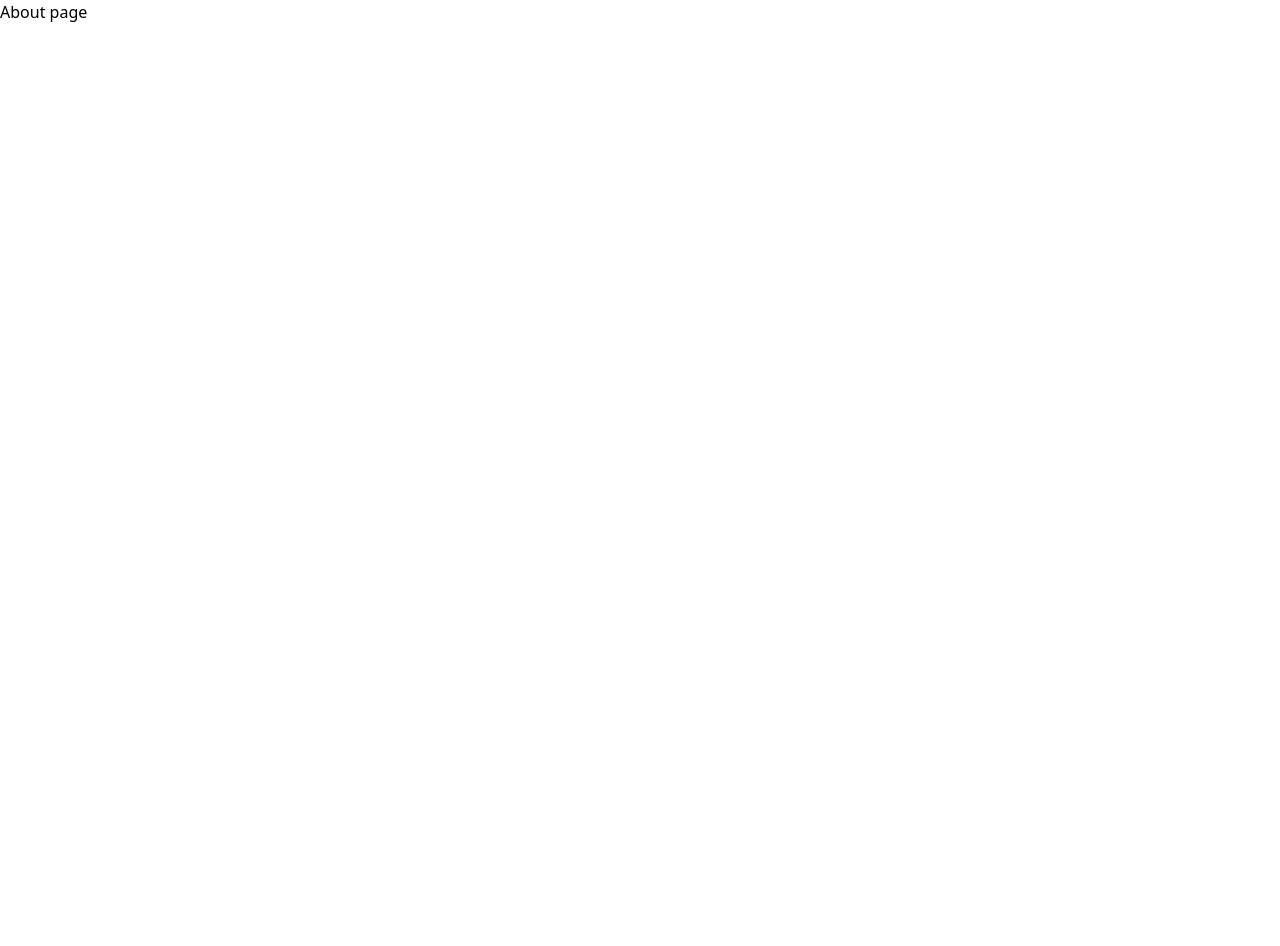
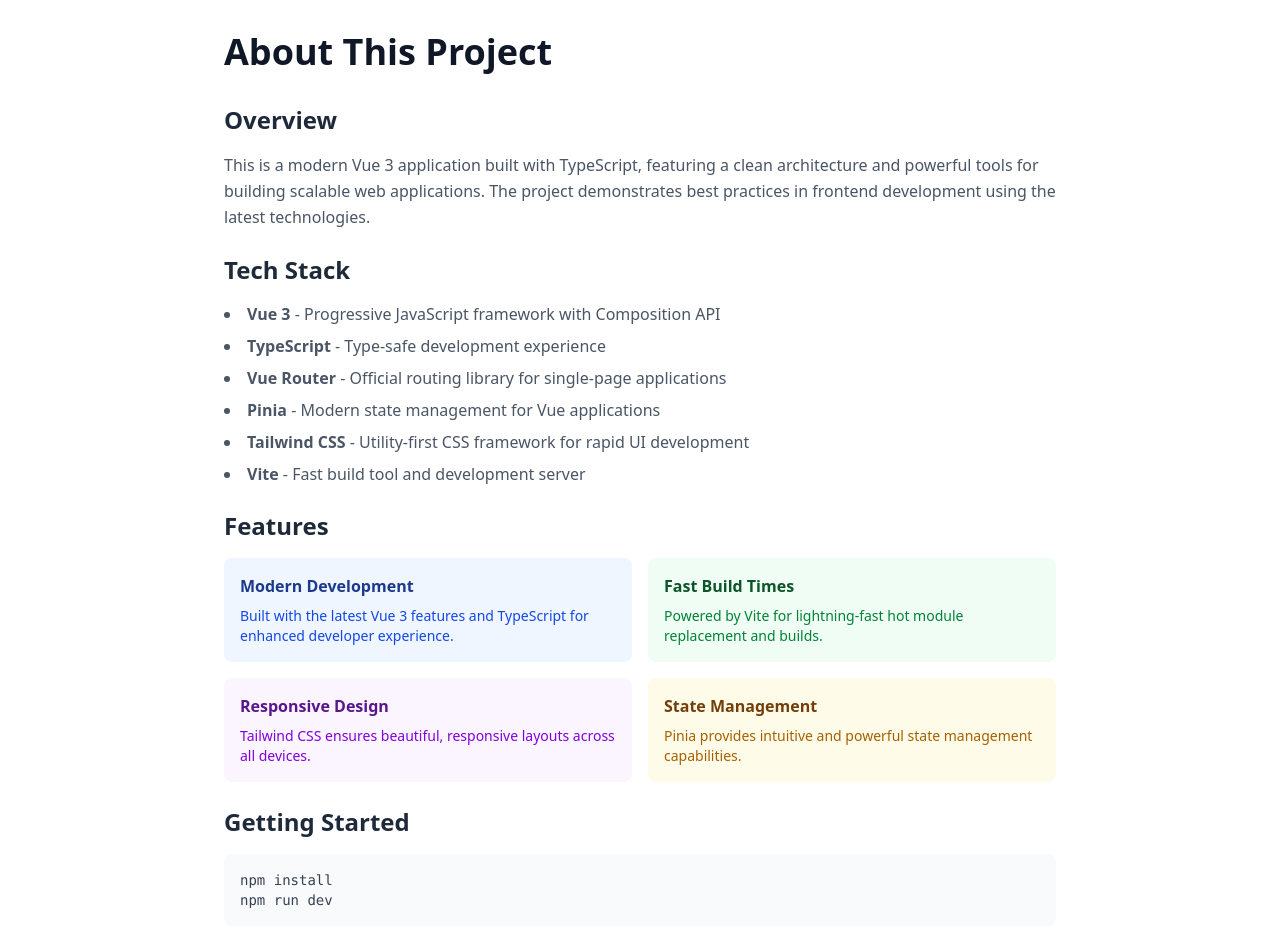
Before and after one commit to ilearnjs/vue-playwright, a Vue app in the folder fe/: page /about in a window 1280 px wide. Shown: the top 946 px of the page. Before the commit the page ends 800 px from the top, so only its background shows below. Built offline with nearby package versions, Linux system fonts and the light colour scheme; the HTML template or start-up script is replaced by a standard one.

Commit message:
add about page

```diff
--- a/fe/src/views/AboutView.vue
+++ b/fe/src/views/AboutView.vue
@@ -1,5 +1,59 @@
 <template>
-  <main>
-    <h1>About page</h1>
+  <main class="max-w-4xl mx-auto p-8">
+    <h1 class="text-4xl font-bold text-gray-900 mb-8">About This Project</h1>
+
+    <div class="space-y-6">
+      <section>
+        <h2 class="text-2xl font-semibold text-gray-800 mb-4">Overview</h2>
+        <p class="text-gray-600 leading-relaxed">
+          This is a modern Vue 3 application built with TypeScript, featuring a clean architecture
+          and powerful tools for building scalable web applications. The project demonstrates best
+          practices in frontend development using the latest technologies.
+        </p>
+      </section>
+
+      <section>
+        <h2 class="text-2xl font-semibold text-gray-800 mb-4">Tech Stack</h2>
+        <ul class="list-disc list-inside text-gray-600 space-y-2">
+          <li><strong>Vue 3</strong> - Progressive JavaScript framework with Composition API</li>
+          <li><strong>TypeScript</strong> - Type-safe development experience</li>
+          <li><strong>Vue Router</strong> - Official routing library for single-page applications</li>
+          <li><strong>Pinia</strong> - Modern state management for Vue applications</li>
+          <li><strong>Tailwind CSS</strong> - Utility-first CSS framework for rapid UI development</li>
+          <li><strong>Vite</strong> - Fast build tool and development server</li>
+        </ul>
+      </section>
+
+      <section>
+        <h2 class="text-2xl font-semibold text-gray-800 mb-4">Features</h2>
+        <div class="grid grid-cols-1 md:grid-cols-2 gap-4">
+          <div class="bg-blue-50 p-4 rounded-lg">
+            <h3 class="font-semibold text-blue-900 mb-2">Modern Development</h3>
+            <p class="text-blue-700 text-sm">Built with the latest Vue 3 features and TypeScript for enhanced developer experience.</p>
+          </div>
+          <div class="bg-green-50 p-4 rounded-lg">
+            <h3 class="font-semibold text-green-900 mb-2">Fast Build Times</h3>
+            <p class="text-green-700 text-sm">Powered by Vite for lightning-fast hot module replacement and builds.</p>
+          </div>
+          <div class="bg-purple-50 p-4 rounded-lg">
+            <h3 class="font-semibold text-purple-900 mb-2">Responsive Design</h3>
+            <p class="text-purple-700 text-sm">Tailwind CSS ensures beautiful, responsive layouts across all devices.</p>
+          </div>
+          <div class="bg-yellow-50 p-4 rounded-lg">
+            <h3 class="font-semibold text-yellow-900 mb-2">State Management</h3>
+            <p class="text-yellow-700 text-sm">Pinia provides intuitive and powerful state management capabilities.</p>
+          </div>
+        </div>
+      </section>
+
+      <section>
+        <h2 class="text-2xl font-semibold text-gray-800 mb-4">Getting Started</h2>
+        <div class="bg-gray-50 p-4 rounded-lg">
+          <pre class="text-sm text-gray-700">
+npm install
+npm run dev</pre>
+        </div>
+      </section>
+    </div>
   </main>
 </template>
```
